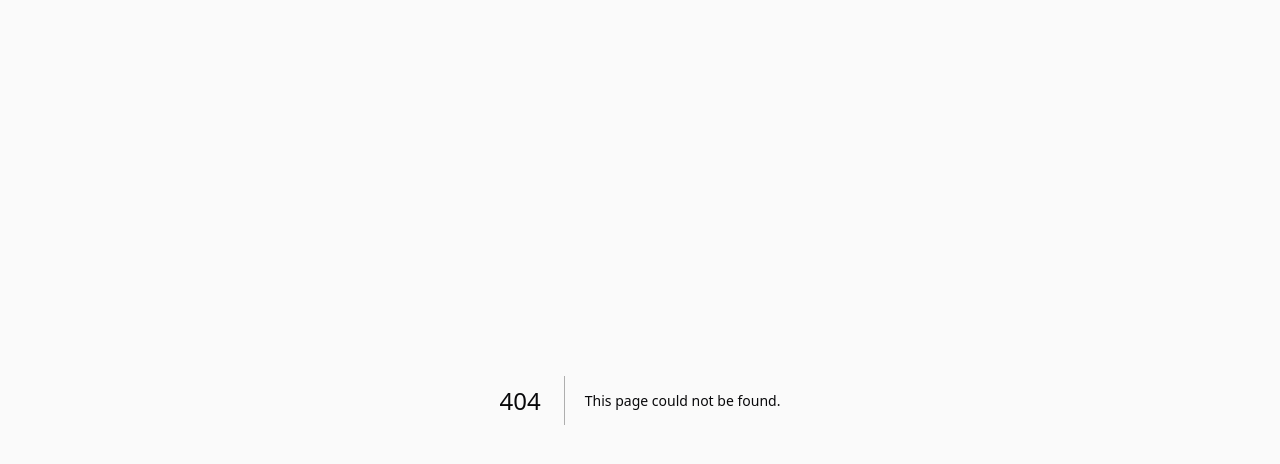
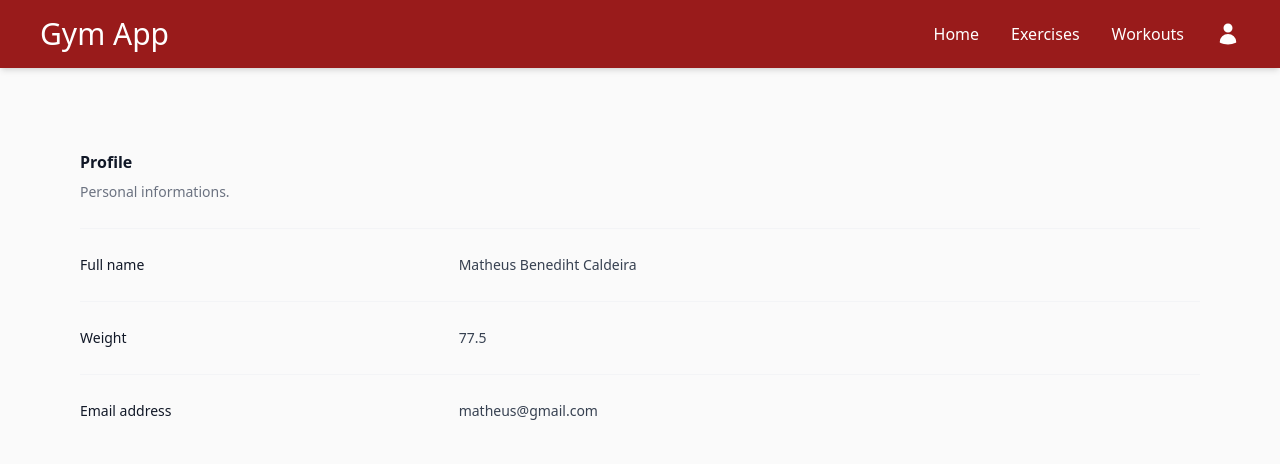
Before and after one commit to matheusBenedihtCaldeira/gym-app-client, a Next.js app: page /profile in a window 1280 px wide. Before the commit this address had no page. Shown: the top 464 px of the page. Built offline with nearby package versions, Linux system fonts and the light colour scheme.

Commit message:
Personal profile

```diff
--- /dev/null
+++ b/src/app/profile/page.tsx
@@ -0,0 +1,47 @@
+import Header from '@/components/header';
+
+export default function Profile() {
+  return (
+    <>
+      <Header />
+      <div className="m-20">
+        <div className="px-4 sm:px-0">
+          <h3 className="text-base font-semibold leading-7 text-gray-900">
+            Profile
+          </h3>
+          <p className="mt-1 max-w-2xl text-sm leading-6 text-gray-500">
+            Personal informations.
+          </p>
+        </div>
+        <div className="mt-6 border-t border-gray-100">
+          <dl className="divide-y divide-gray-100">
+            <div className="px-4 py-6 sm:grid sm:grid-cols-3 sm:gap-4 sm:px-0">
+              <dt className="text-sm font-medium leading-6 text-gray-900">
+                Full name
+              </dt>
+              <dd className="mt-1 text-sm leading-6 text-gray-700 sm:col-span-2 sm:mt-0">
+                Matheus Benediht Caldeira
+              </dd>
+            </div>
+            <div className="px-4 py-6 sm:grid sm:grid-cols-3 sm:gap-4 sm:px-0">
+              <dt className="text-sm font-medium leading-6 text-gray-900">
+                Weight
+              </dt>
+              <dd className="mt-1 text-sm leading-6 text-gray-700 sm:col-span-2 sm:mt-0">
+                77.5
+              </dd>
+            </div>
+            <div className="px-4 py-6 sm:grid sm:grid-cols-3 sm:gap-4 sm:px-0">
+              <dt className="text-sm font-medium leading-6 text-gray-900">
+                Email address
+              </dt>
+              <dd className="mt-1 text-sm leading-6 text-gray-700 sm:col-span-2 sm:mt-0">
+                matheus@gmail.com
+              </dd>
+            </div>
+          </dl>
+        </div>
+      </div>
+    </>
+  );
+}
--- a/src/components/drop-down-menu.tsx
+++ b/src/components/drop-down-menu.tsx
@@ -9,11 +9,15 @@ export default function DropDownMenu({ isVisible }: DropDownMenuProps) {
   return (
     <div className="text-center absolute top-20 right-4 z-10 w-48 origin-top-right rounded-md text-slate-900 bg-white py-1 shadow-lg ring-1 ring-black ring-opacity-5 focus:outline-none border border-slate-200">
       <ul>
-        <Link href="#">
-          <li className="hover:bg-gray-200 p-1">Your Profile</li>
+        <Link href="profile">
+          <li className="hover:bg-gray-200 transition duration-300 ease-out md:ease-in p-1">
+            Your Profile
+          </li>
         </Link>
         <Link href="#">
-          <li className="hover:bg-gray-200 p-1">Logout</li>
+          <li className="hover:bg-gray-200 p-1 transition duration-300 ease-out md:ease-in">
+            Logout
+          </li>
         </Link>
       </ul>
     </div>
```
